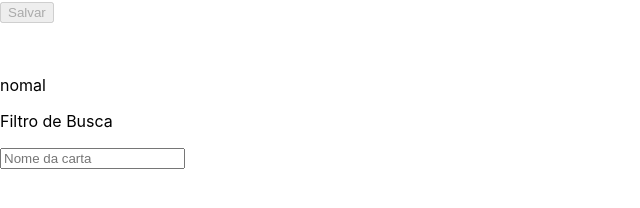
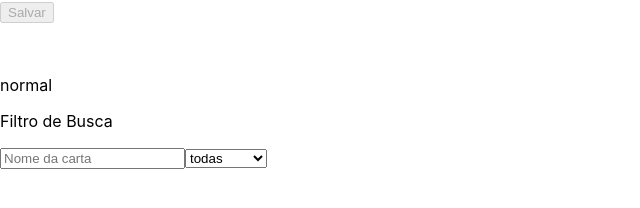
Before and after one commit to venturinn/13-trybe-project-tryunfo, a React (Create React App) app: page / in a window 1280 px wide. Shown: the part 254-462 px from the top of the page, without its empty margins (0-640 px from the left). Built offline with nearby package versions, Linux system fonts and the light colour scheme.

Commit message:
Implementado o requisito 11

```diff
--- a/src/App.js
+++ b/src/App.js
@@ -3,7 +3,6 @@ import Form from './components/Form';
 import Card from './components/Card';
 
 let isSaveButtonDisabled = true;
-// let filteredCards = [];
 
 class App extends React.Component {
   constructor() {
@@ -13,6 +12,7 @@ class App extends React.Component {
     this.onSaveButtonClick = this.onSaveButtonClick.bind(this);
     this.deleteCard = this.deleteCard.bind(this);
     this.filterCard = this.filterCard.bind(this);
+    this.rareFilter = this.rareFilter.bind(this);
 
     this.state = {
       cardName: '',
@@ -21,11 +21,10 @@ class App extends React.Component {
       cardAttr2: '',
       cardAttr3: '',
       cardImage: '',
-      cardRare: 'nomal',
+      cardRare: 'normal',
       cardTrunfo: false,
       cardsSave: [],
       hasTrunfo: false,
-      activeFilter: false,
       filteredCards: [],
     };
   }
@@ -81,6 +80,11 @@ class App extends React.Component {
         hasTrunfo: true,
       });
     }
+
+    // Atualiza o state que é renderizado na página (filteredCards)
+    this.setState({
+      filteredCards: cardsSave,
+    });
   }
 
   deleteCard(event) {
@@ -106,13 +110,34 @@ class App extends React.Component {
 
     if (value !== '') {
       this.setState({
-        activeFilter: true,
         filteredCards: cardsSave.filter((card) => card.cardName.includes(value)),
       });
     } else {
       this.setState({
-        activeFilter: false,
-        filteredCards: [],
+        filteredCards: cardsSave,
+      });
+    }
+  }
+
+  rareFilter(event) {
+    const { value } = event.target;
+    const { cardsSave } = this.state;
+
+    if (value === 'normal') {
+      this.setState({
+        filteredCards: cardsSave.filter((card) => card.cardRare === 'normal'),
+      });
+    } else if (value === 'raro') {
+      this.setState({
+        filteredCards: cardsSave.filter((card) => card.cardRare === 'raro'),
+      });
+    } else if (value === 'muito raro') {
+      this.setState({
+        filteredCards: cardsSave.filter((card) => card.cardRare === 'muito raro'),
+      });
+    } else {
+      this.setState({
+        filteredCards: cardsSave,
       });
     }
   }
@@ -128,7 +153,6 @@ class App extends React.Component {
       cardTrunfo,
       hasTrunfo,
       cardsSave,
-      activeFilter,
       filteredCards,
     } = this.state;
 
@@ -191,10 +215,23 @@ class App extends React.Component {
             onChange={ this.filterCard }
             placeholder="Nome da carta"
           />
+          <label htmlFor="rare-filter">
+            <select
+              name="rare-filter"
+              data-testid="rare-filter"
+              onChange={ this.rareFilter }
+            >
+              <option>todas</option>
+              <option>normal</option>
+              <option>raro</option>
+              <option>muito raro</option>
+            </select>
+          </label>
+
         </div>
 
-        { activeFilter === false
-          ? (cardsSave.map((card) => (
+        {
+          filteredCards.map((card) => (
             <div key={ card.cardName }>
               <Card
                 cardName={ card.cardName }
@@ -215,29 +252,8 @@ class App extends React.Component {
                 Excluir
               </button>
             </div>
-          ))) : (
-            filteredCards.map((card) => (
-              <div key={ card.cardName }>
-                <Card
-                  cardName={ card.cardName }
-                  cardDescription={ card.cardDescription }
-                  cardAttr1={ card.cardAttr1 }
-                  cardAttr2={ card.cardAttr2 }
-                  cardAttr3={ card.cardAttr3 }
-                  cardImage={ card.cardImage }
-                  cardRare={ card.cardRare }
-                  cardTrunfo={ card.cardTrunfo }
-                />
-                <button
-                  type="button"
-                  name={ cardsSave.indexOf(card) }
-                  onClick={ this.deleteCard }
-                  data-testid="delete-button"
-                >
-                  Excluir
-                </button>
-              </div>
-            )))}
+          ))
+        }
       </div>
     );
   }
```
